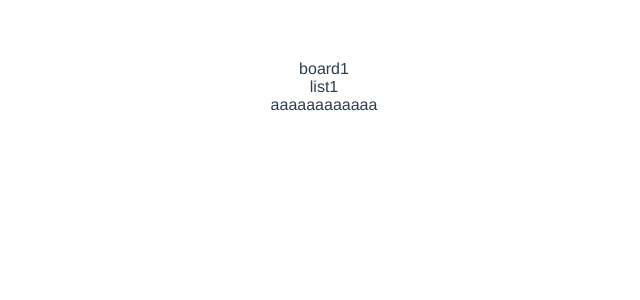
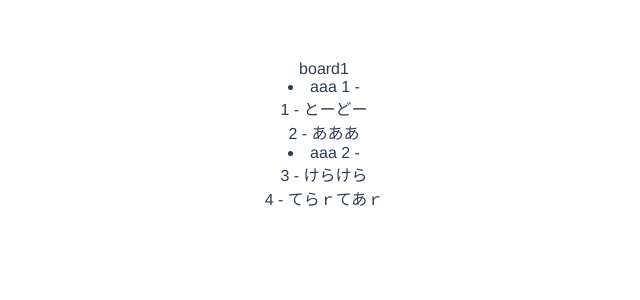
Before and after one commit to ikaruga777/taskr, a Vue app: page /#/ in a window 1280 px wide. Shown: the top 300 px of the page, without its empty margins (316-956 px from the left). Built offline with nearby package versions, Linux system fonts and the light colour scheme.

Commit message:
Boardから子コンポーネントにデータを渡せるようにする

```diff
--- a/src/components/Board.vue
+++ b/src/components/Board.vue
@@ -1,7 +1,7 @@
 <template lang="html">
   <div>
-    {{msg}}
-    <list></list>
+    {{name}}
+    <list v-for="list in lists" :key="list" :list="list"></list>
   </div>
 </template>
 
@@ -14,7 +14,37 @@ export default {
   },
   data () {
     return {
-      msg: 'board1'
+      name: 'board1',
+      lists: [
+        {
+          id: '1',
+          title: 'bbb',
+          tasks: [
+            {
+              tid: '1',
+              tsummary: 'とーどー'
+            },
+            {
+              tid: '2',
+              tsummary: 'あああ'
+            }
+          ]
+        },
+        {
+          id: '2',
+          title: 'ccc',
+          tasks: [
+            {
+              tid: '3',
+              tsummary: 'けらけら'
+            },
+            {
+              tid: '4',
+              tsummary: 'てらｒてあｒ'
+            }
+          ]
+        }
+      ]
     }
   }
 }
--- a/src/components/List.vue
+++ b/src/components/List.vue
@@ -1,7 +1,9 @@
 <template lang="html">
   <div>
-    {{msg}}
-    <task></task>
+    <li>aaa
+      {{list.id}} - {{list.summary}}
+    </li>
+    <task v-for="task in list.tasks" :key="task" :task="task"></task>
   </div>
 </template>
 
@@ -12,9 +14,11 @@ export default {
     Task
   },
   name: 'list',
+  props: ['list'],
   data () {
     return {
-      msg: 'list1'
+      msg: 'list',
+      num: '0'
     }
   }
 }
--- a/src/components/Task.vue
+++ b/src/components/Task.vue
@@ -1,10 +1,16 @@
 <template lang="html">
-  <div>aaaaaaaaaaaa</div>
+  <div>{{task.tid}} - {{task.tsummary}}</div>
 </template>
 
 <script>
 export default {
-  name: 'task'
+  name: 'task',
+  props: ['task'],
+  data () {
+    return {
+      num: '0'
+    }
+  }
 }
 </script>
 
```
